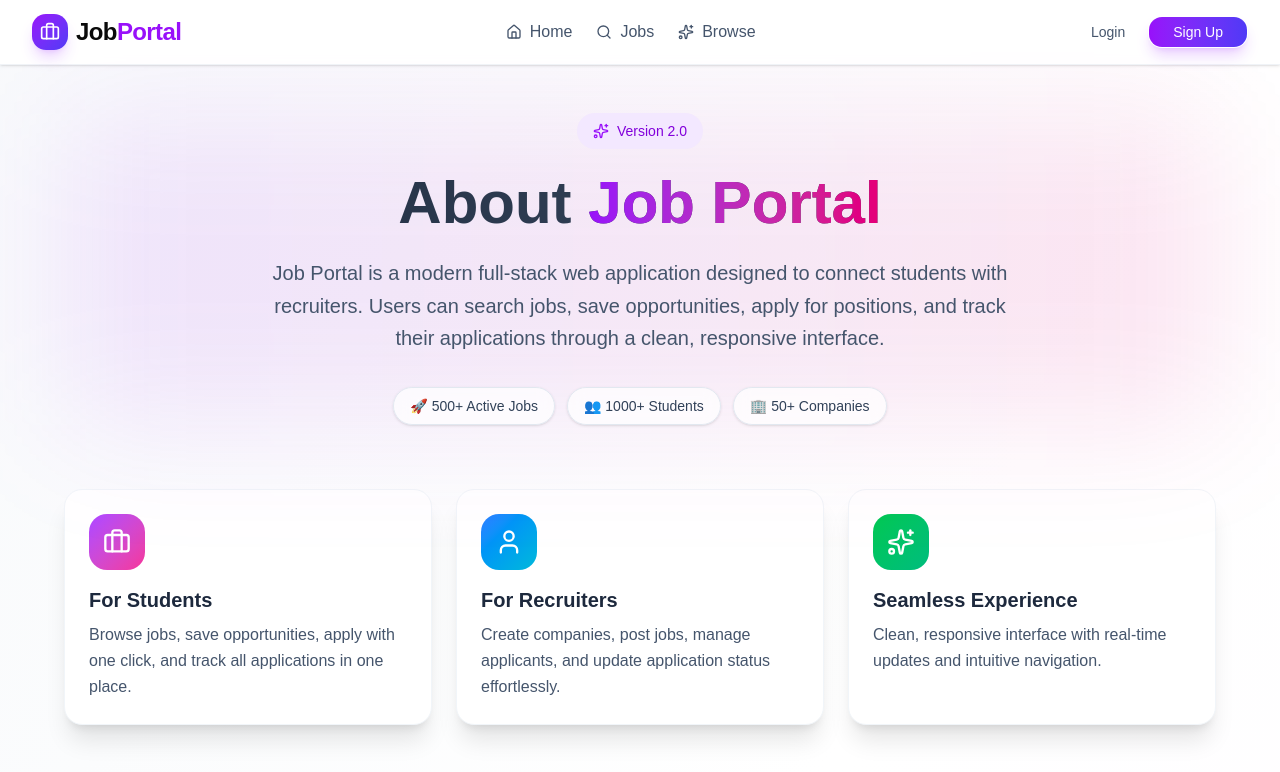
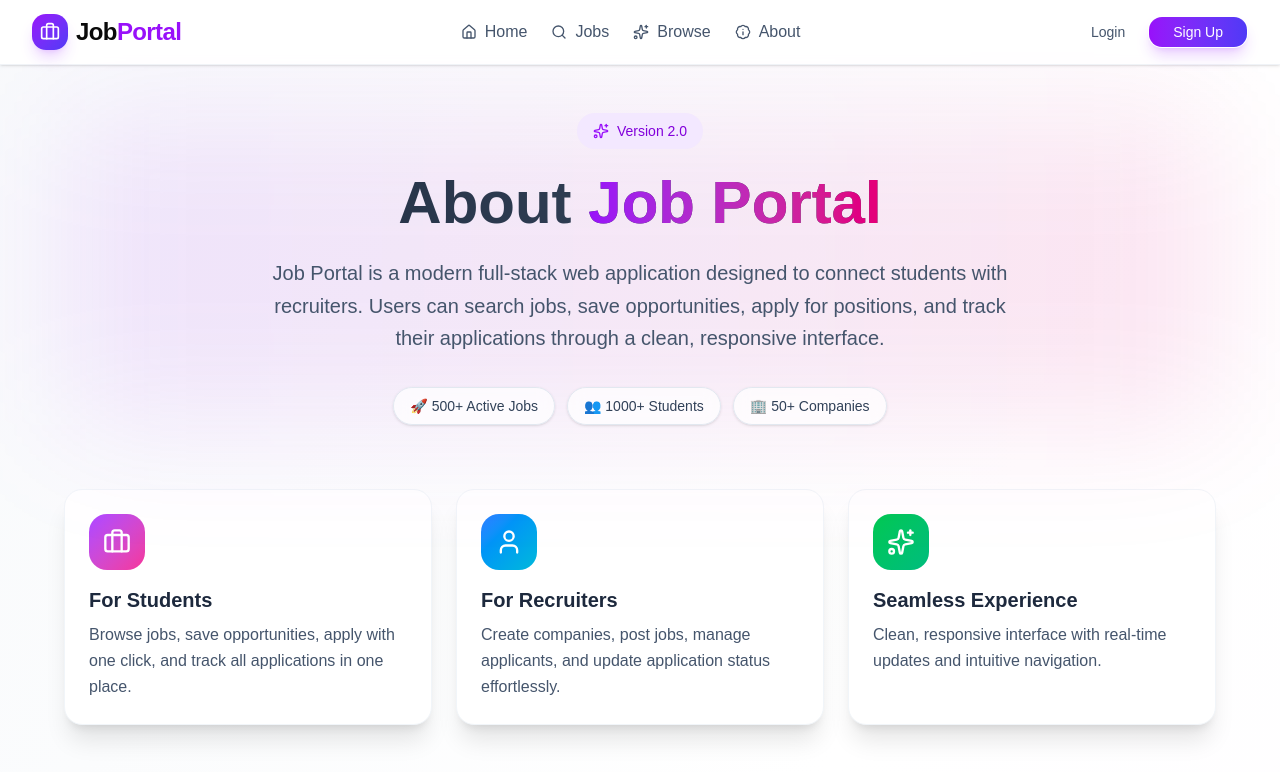
Before and after one commit to paldhaduk7-png/Job-Portal, a React app in the folder frontend/: page /about in a window 1280 px wide. Shown: the top 772 px of the page. Built offline with nearby package versions, Linux system fonts and the light colour scheme; the HTML template or start-up script is replaced by a standard one.

Commit message:
Add About page and update navbar navigation

```diff
--- a/frontend/src/about/About.jsx
+++ b/frontend/src/about/About.jsx
@@ -208,7 +208,7 @@ const About = () => {
               </a>
 
               <a
-                href="https://www.linkedin.com/in/dhaduk-pal/"
+               href="mailto:paldhaduk7@gmail.com"
                 target="_blank"
                 rel="noreferrer"
                 className="group flex flex-col items-center p-6 rounded-2xl bg-gradient-to-br from-blue-50 to-blue-100/50 hover:from-blue-100 hover:to-blue-200/50 transition-all duration-300 border-2 border-transparent hover:border-blue-200"
--- a/frontend/src/components/shared/Navbar.jsx
+++ b/frontend/src/components/shared/Navbar.jsx
@@ -16,7 +16,9 @@ import {
   ChevronDown,
   UserCircle,
   FileText,
-  Bookmark
+  Bookmark,
+   BadgeInfo,
+
 } from "lucide-react";
 import { useDispatch, useSelector } from "react-redux";
 import { toast } from "sonner";
@@ -118,6 +120,15 @@ const Navbar = () => {
                     Browse
                   </Link>
                 </li>
+                <li>
+  <Link
+    to="/about"
+    className="text-slate-600 hover:text-purple-600 transition-colors flex items-center gap-2"
+  >
+    <BadgeInfo className="w-4 h-4" />
+    About
+  </Link>
+</li>
               </ul>
             )}
           </div>
```
